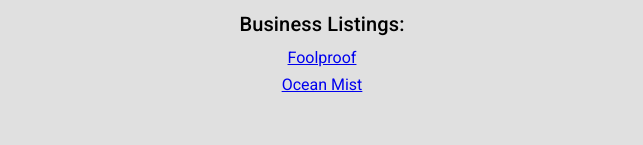
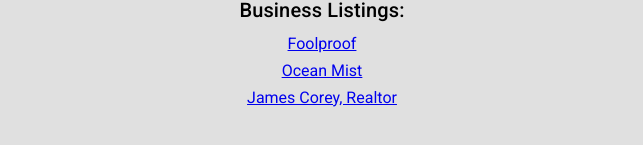
Before and after one commit to JCWoodworker/OnlyBizLinks, a React (Vite) app: page / in a window 1280 px wide. Shown: the part 583-728 px from the top of the page, without its empty margins (318-961 px from the left). Built offline with nearby package versions, Linux system fonts and the light colour scheme; no server answers.

Commit message:
added james corey realtor.  uncommented not found page

```diff
--- a/src/App.tsx
+++ b/src/App.tsx
@@ -12,6 +12,7 @@
 import Loading from "./custom-components/Loading"  // Assuming you have a Loading component
 
 import { useAppStore } from "./stores/AppStore"
+import NotFound from "./web-app/NotFound"
 
 function App() {
 	const initializeApp = useAppStore((state) => state.initializeApp)
@@ -27,7 +28,7 @@
 			<Routes>
 				<Route path="/" element={<PublicHome />} />
 				<Route path={`/:businessDomain`} element={<BizPageWrapper />} />
-				{/* <Route path="*" element={<NotFound />} /> */}
+				<Route path="*" element={<NotFound />} />
 			</Routes>
 		</>
 	)
--- a/src/web-app/public-home/PublicHome.tsx
+++ b/src/web-app/public-home/PublicHome.tsx
@@ -5,9 +5,16 @@
 	const businessList = [
 		{ name: "Foolproof", domain: "foolproofbrewery" },
 		{ name: "Ocean Mist", domain: "oceanmistrestaurant" },
+		{ name: "James Corey, Realtor", domain: "jamescoreyrealtor" },
 	]
 	return (
-		<Box sx={{ textAlign: "center", maxWidth: "600px", margin: "0 auto" }}>
+		<Box
+			sx={{
+				textAlign: "center",
+				maxWidth: "600px",
+				margin: "0 auto",
+			}}
+		>
 			<Box
 				sx={{
 					display: "flex",
```
